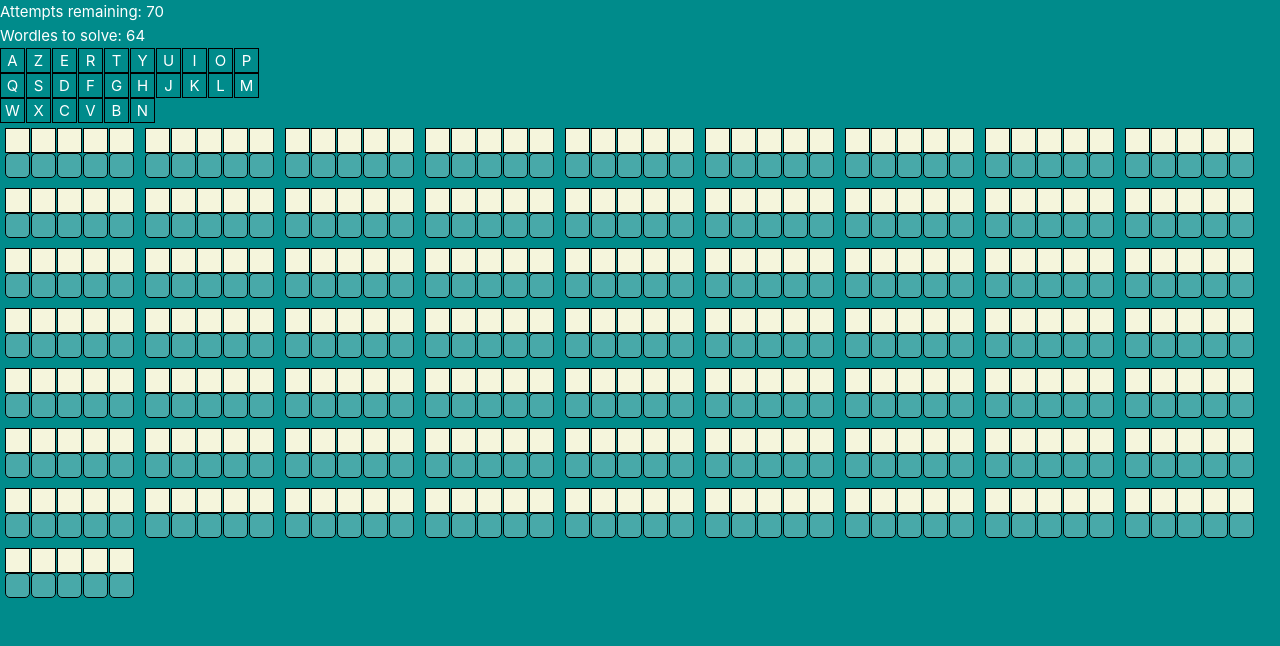
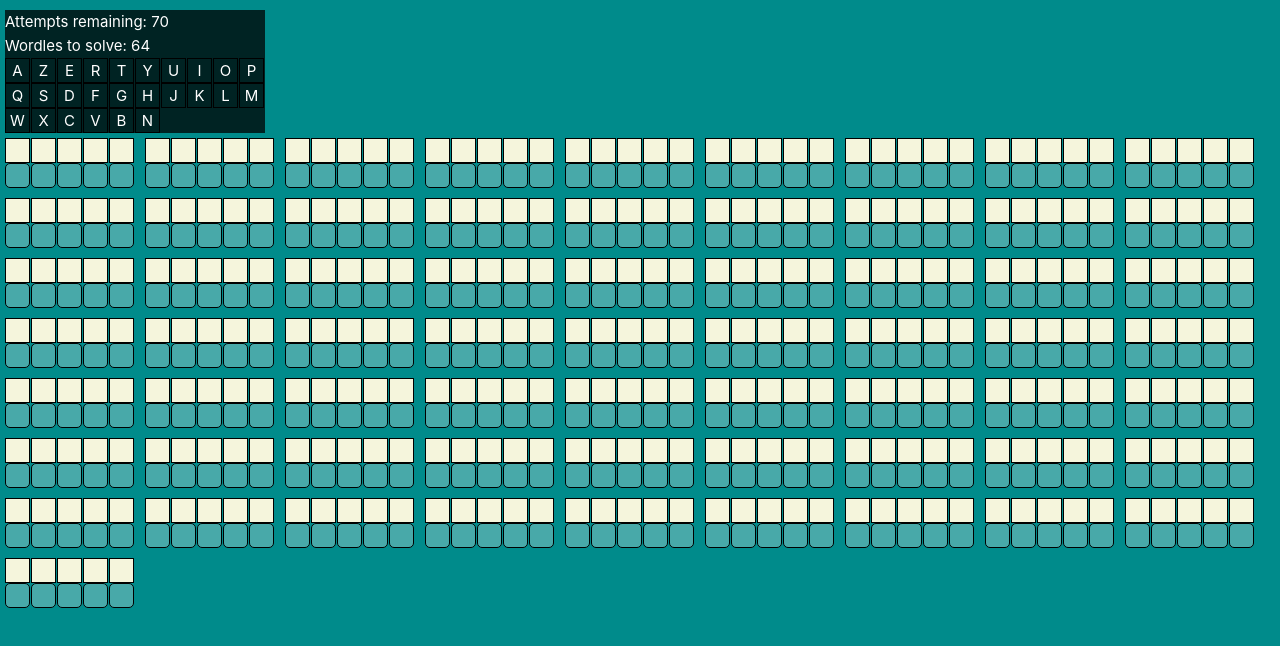
Before and after one commit to monoscale/SuperWordle, a Vue app: page / in a window 1280 px wide. Shown: the top 646 px of the page. Built offline with nearby package versions, Linux system fonts and the light colour scheme.

Commit message:
sticky info and only sort in timeout

```diff
--- a/src/components/Wordle.vue
+++ b/src/components/Wordle.vue
@@ -60,10 +60,10 @@ function checkGuess(): void {
                 foundWords.push(wordle.word);
             }
         }
+        currentTile = 0;
+        remainingAttempts.value--;
 
         setTimeout(() => {
-            currentTile = 0;
-            remainingAttempts.value--;
             wordles = wordles.sort((a, b) => a.getSortOrder() - b.getSortOrder());
         }, 500)
 
@@ -104,6 +104,7 @@ function getUncompletedWordles(): Wordle[] {
 </script>
 
 <template>
+    <div class="sticky">
         <p>Attempts remaining: {{ remainingAttempts }}</p>
         <p>Wordles to solve: {{ getUncompletedWordles().length }}</p>
 
@@ -114,6 +115,8 @@ function getUncompletedWordles(): Wordle[] {
                 </span>
             </div>
         </div>
+    </div>
+
 
     <div>
         <div v-for="(wordle, index) in wordles" v-bind:key="index" class="wordle">
@@ -138,6 +141,14 @@ function getUncompletedWordles(): Wordle[] {
     display: inline-block;
     margin: 5px;
     vertical-align: top;
+}
+
+.sticky {
+    display: inline-block;
+    position: sticky;
+    top: 10px;
+    margin: 5px;
+    background-color: rgb(0, 0, 0, 0.75)
 }
 
 .tile {
```
Lines whose indentation alone changed are shown as unchanged.
